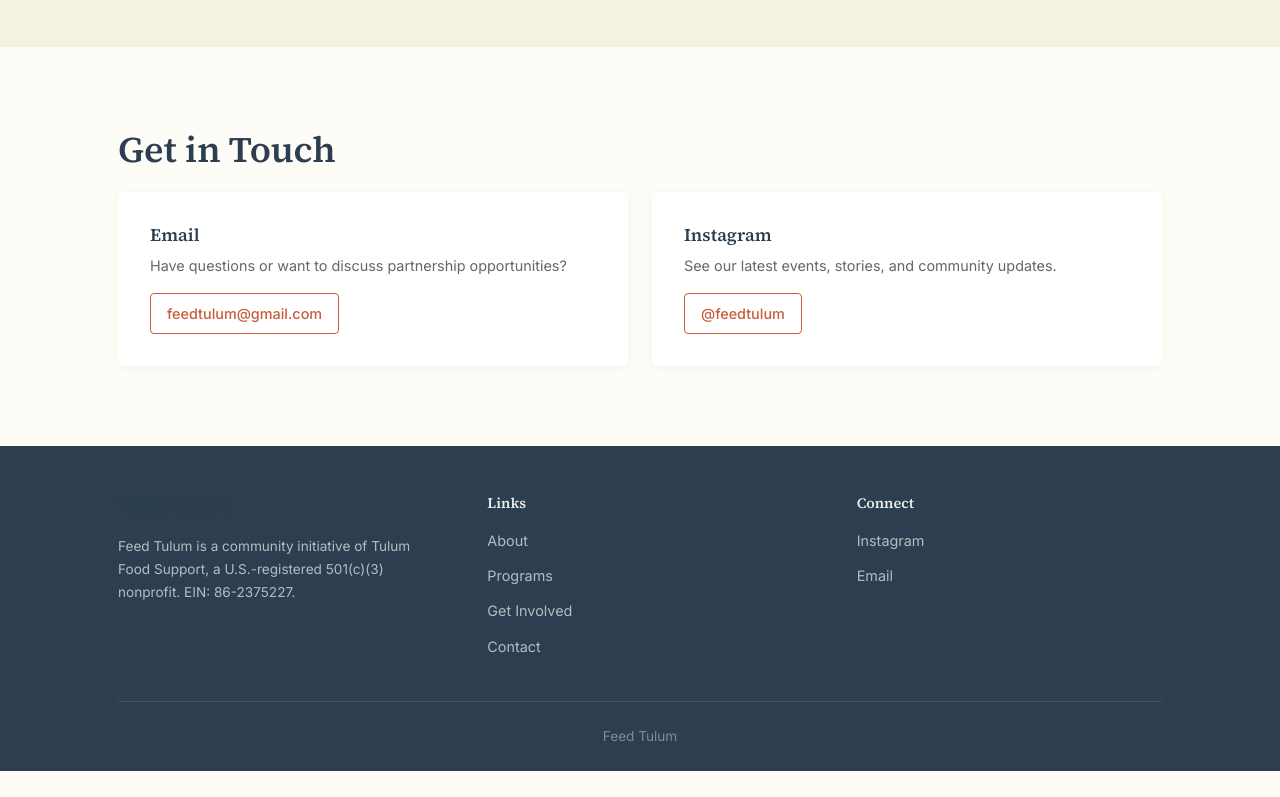
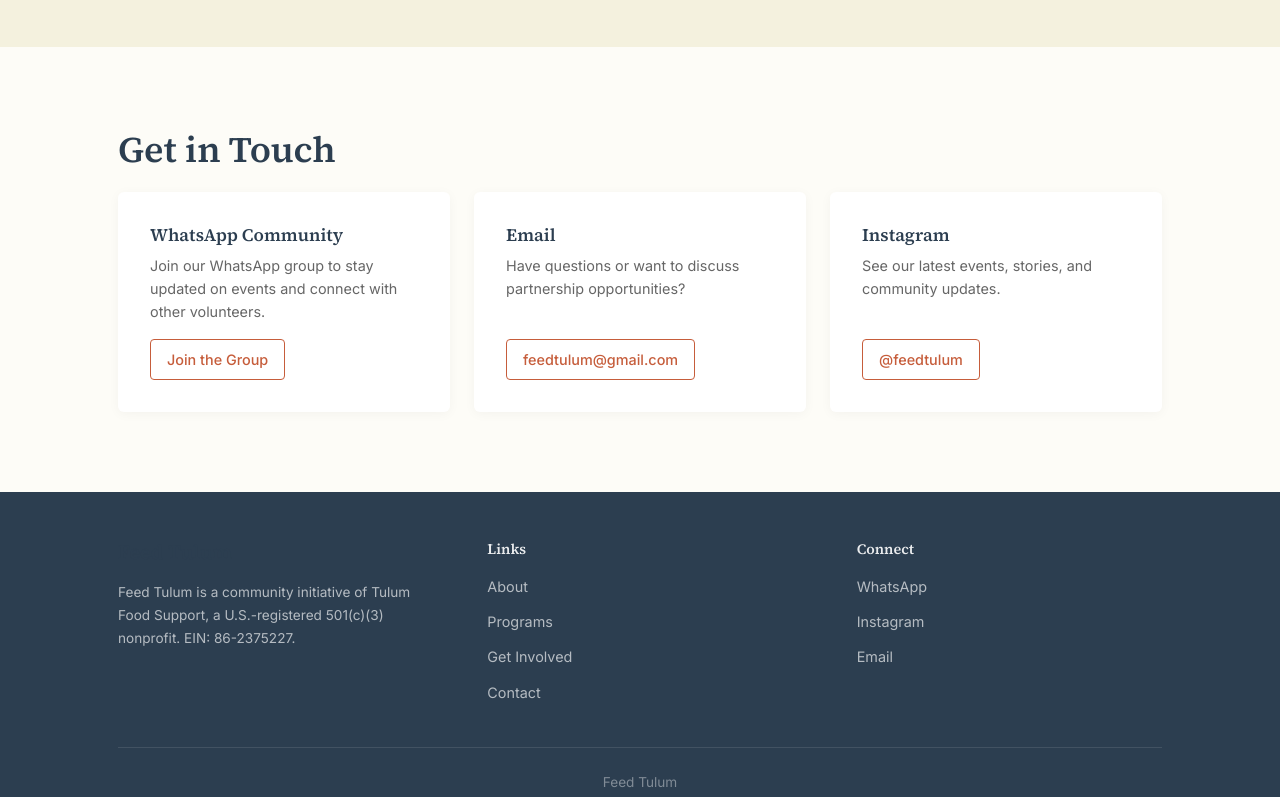
Before and after one commit to mattd3080/feedtulum-website, a plain HTML site: page index.html in a window 1280 px wide. Shown: the part 3287-4084 px from the top of the page. Before the commit the page ends 4058 px from the top, so only its background shows below. Drawn offline with Linux system fonts and the light colour scheme.

Commit message:
Restore WhatsApp community links with updated invitation

```diff
--- a/index.html
+++ b/index.html
@@ -494,7 +494,7 @@
 
         .contact-grid {
             display: grid;
-            grid-template-columns: repeat(2, 1fr);
+            grid-template-columns: repeat(3, 1fr);
             gap: 1.5rem;
         }
 
@@ -980,7 +980,7 @@
                 <div class="help-card">
                     <h3>Volunteer Your Time</h3>
                     <p>We consistently host opportunities for volunteers and we'd love for you to join us!</p>
-                    <a href="https://www.instagram.com/feedtulum/" class="btn btn-secondary" target="_blank" rel="noopener">Follow on Instagram</a>
+                    <a href="https://chat.whatsapp.com/DWU4UVgmd80Fzom9nqFWeQ?s=cl&amp;p=i&amp;mlu=0&amp;ilr=4" class="btn btn-secondary" target="_blank" rel="noopener">Join WhatsApp Group</a>
                 </div>
 
                 <div class="help-card">
@@ -1094,6 +1094,12 @@
 
             <div class="contact-grid">
                 <div class="contact-card">
+                    <h3>WhatsApp Community</h3>
+                    <p>Join our WhatsApp group to stay updated on events and connect with other volunteers.</p>
+                    <a href="https://chat.whatsapp.com/DWU4UVgmd80Fzom9nqFWeQ?s=cl&amp;p=i&amp;mlu=0&amp;ilr=4" class="contact-link" target="_blank" rel="noopener">Join the Group</a>
+                </div>
+
+                <div class="contact-card">
                     <h3>Email</h3>
                     <p>Have questions or want to discuss partnership opportunities?</p>
                     <a href="mailto:feedtulum@gmail.com" class="contact-link">feedtulum@gmail.com</a>
@@ -1129,6 +1135,7 @@
                 <div class="footer-links">
                     <h4>Connect</h4>
                     <ul>
+                        <li><a href="https://chat.whatsapp.com/DWU4UVgmd80Fzom9nqFWeQ?s=cl&amp;p=i&amp;mlu=0&amp;ilr=4" target="_blank" rel="noopener">WhatsApp</a></li>
                         <li><a href="http://instagram.com/feedtulum" target="_blank" rel="noopener">Instagram</a></li>
                         <li><a href="mailto:feedtulum@gmail.com">Email</a></li>
                     </ul>
```
